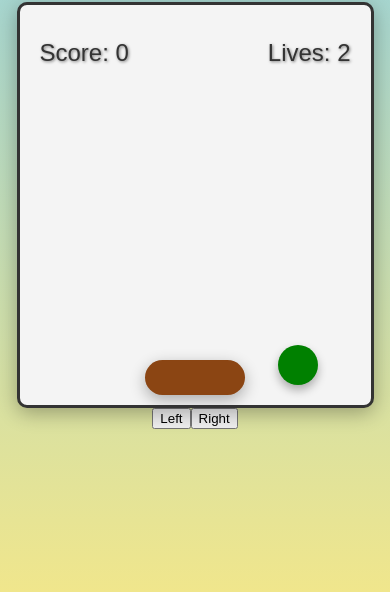
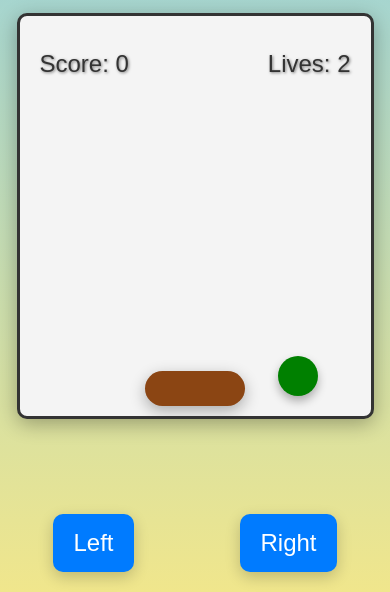
Before and after one commit to payalpatel3225/Drop-and-Catch, a plain HTML site: page index.html in a window 390 px wide. Both pictures are taken after a click on the button "Start Game". Shown: the part 252-844 px from the top of the page. Drawn offline with Linux system fonts and the light colour scheme.

Commit message:
Update style.css

```diff
--- a/style.css
+++ b/style.css
@@ -123,6 +123,30 @@ body {
     background-color: #218838;
 }
 
+#mobile-controls {
+    position: absolute;
+    bottom: 20px;
+    width: 100%;
+    display: flex;
+    justify-content: space-around;
+    display: none;
+}
+
+#left-btn, #right-btn {
+    padding: 15px 20px;
+    font-size: 1.5em;
+    background-color: #007bff;
+    border: none;
+    color: white;
+    cursor: pointer;
+    border-radius: 10px;
+    box-shadow: 0 5px 15px rgba(0, 0, 0, 0.2);
+}
+
+#left-btn:hover, #right-btn:hover {
+    background-color: #0056b3;
+}
+
 @media (max-width: 600px) {
     #game-title {
         font-size: 2.5em;
```
